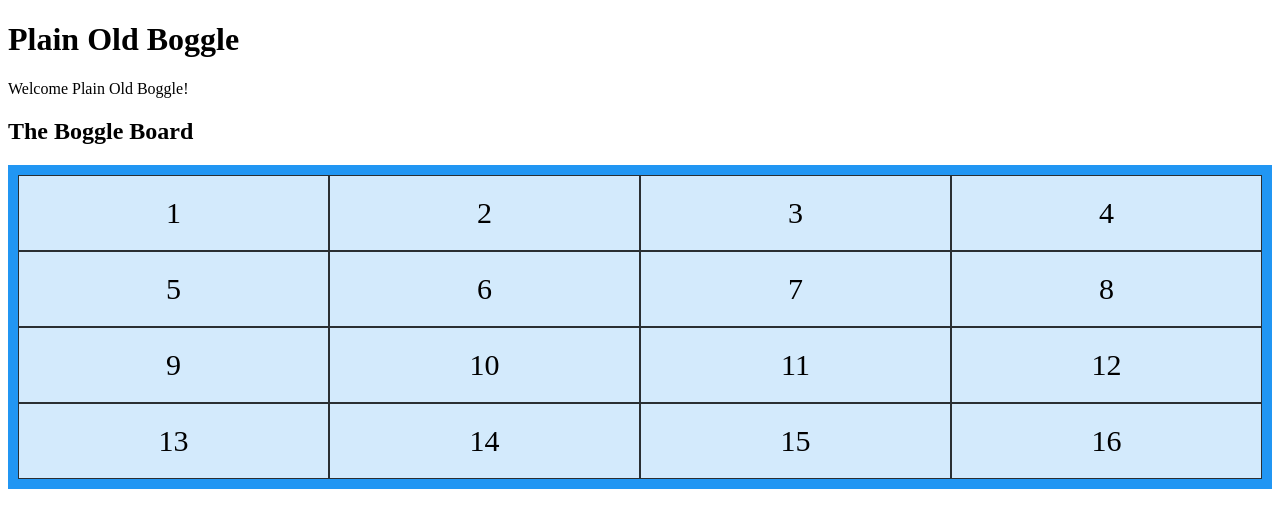
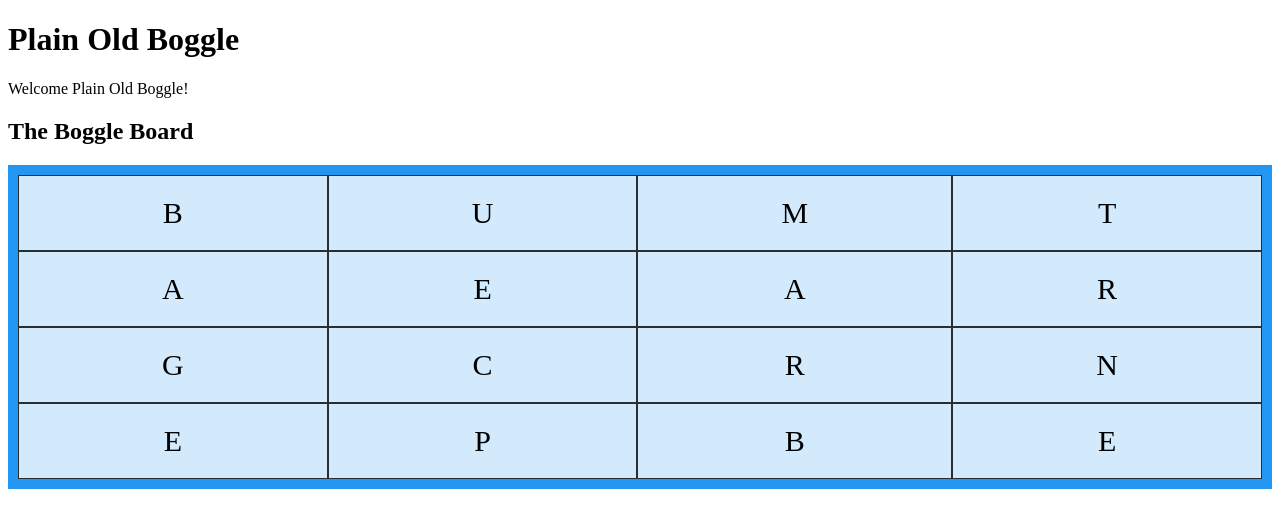
Before and after one commit to ConorMarco/PlainOldBoggle, a Django app: page /boggle/ in a window 1280 px wide. Shown: the top 528 px of the page. Run offline with Django 3.2, Linux system fonts and the light colour scheme.

Commit message:
added letters to board
*flattened list output by generate_board
*wrote code to iterate over list in html instead of hard coding the grid

```diff
--- a/mysite/boggle/generate_board/generate_board.py
+++ b/mysite/boggle/generate_board/generate_board.py
@@ -10,5 +10,5 @@ def make_dicelist_from_file(filename):
 	return [s.strip().split(',') for s in open(filename, 'r').readlines()]
 
 
-classic_four_dice = make_dicelist_from_file('classic_four_dice.csv')
-new_four_dice = make_dicelist_from_file('new_four_dice.csv')
+classic_four_dice = make_dicelist_from_file('boggle/generate_board/classic_four_dice.csv')
+new_four_dice = make_dicelist_from_file('boggle/generate_board/new_four_dice.csv')
--- a/mysite/boggle/templates/index.html
+++ b/mysite/boggle/templates/index.html
@@ -4,22 +4,15 @@
     <h1>Plain Old Boggle</h1>
     <p>Welcome Plain Old Boggle! </p>
     <h2>The Boggle Board</h2>
+<!--
+    # https://stackoverflow.com/questions/22645597/how-to-make-dynamic-content-display-across-a-grid-using-django-with-bootstrap
+ -->
     <div class="grid-container">
-        <div class="grid-item">1</div>
-        <div class="grid-item">2</div>
-        <div class="grid-item">3</div>
-        <div class="grid-item">4</div>
-        <div class="grid-item">5</div>
-        <div class="grid-item">6</div>
-        <div class="grid-item">7</div>
-        <div class="grid-item">8</div>
-        <div class="grid-item">9</div>
-        <div class="grid-item">10</div>
-        <div class="grid-item">11</div>
-        <div class="grid-item">12</div>
-        <div class="grid-item">13</div>
-        <div class="grid-item">14</div>
-        <div class="grid-item">15</div>
-        <div class="grid-item">16</div>
+        {% for letter in boggle_letters %}
+            <div class="grid-item">
+                {{ letter }}
+            </div>
+        {% endfor %}
+
     </div>
 {% endblock %}
--- a/mysite/boggle/views.py
+++ b/mysite/boggle/views.py
@@ -1,10 +1,17 @@
 from django.shortcuts import render
 from django.http import HttpResponse
+import boggle.generate_board.generate_board as gb
 
 # Create your views here.
 def index(request):
-    return render(request, 'index.html')
-    # return HttpResponse()
+    boggle_letters = gb.generate_board(gb.classic_four_dice, 4)
+    boggle_letters = [item for sublist in boggle_letters for item in sublist]
+
+    context = {
+        "boggle_letters": boggle_letters
+    }
+
+    return render(request, 'index.html', context=context)
 
 def test(request):
     return HttpResponse("Test")
--- a/mysite/mysite/settings.py
+++ b/mysite/mysite/settings.py
@@ -54,7 +54,7 @@ ROOT_URLCONF = 'mysite.urls'
 TEMPLATES = [
     {
         'BACKEND': 'django.template.backends.django.DjangoTemplates',
-        'DIRS': [],
+        'DIRS': ['/Users/amyhuang/projects/PlainOldBoggle/mysite/boggle/templates'],
         'APP_DIRS': True,
         'OPTIONS': {
             'context_processors': [
```
